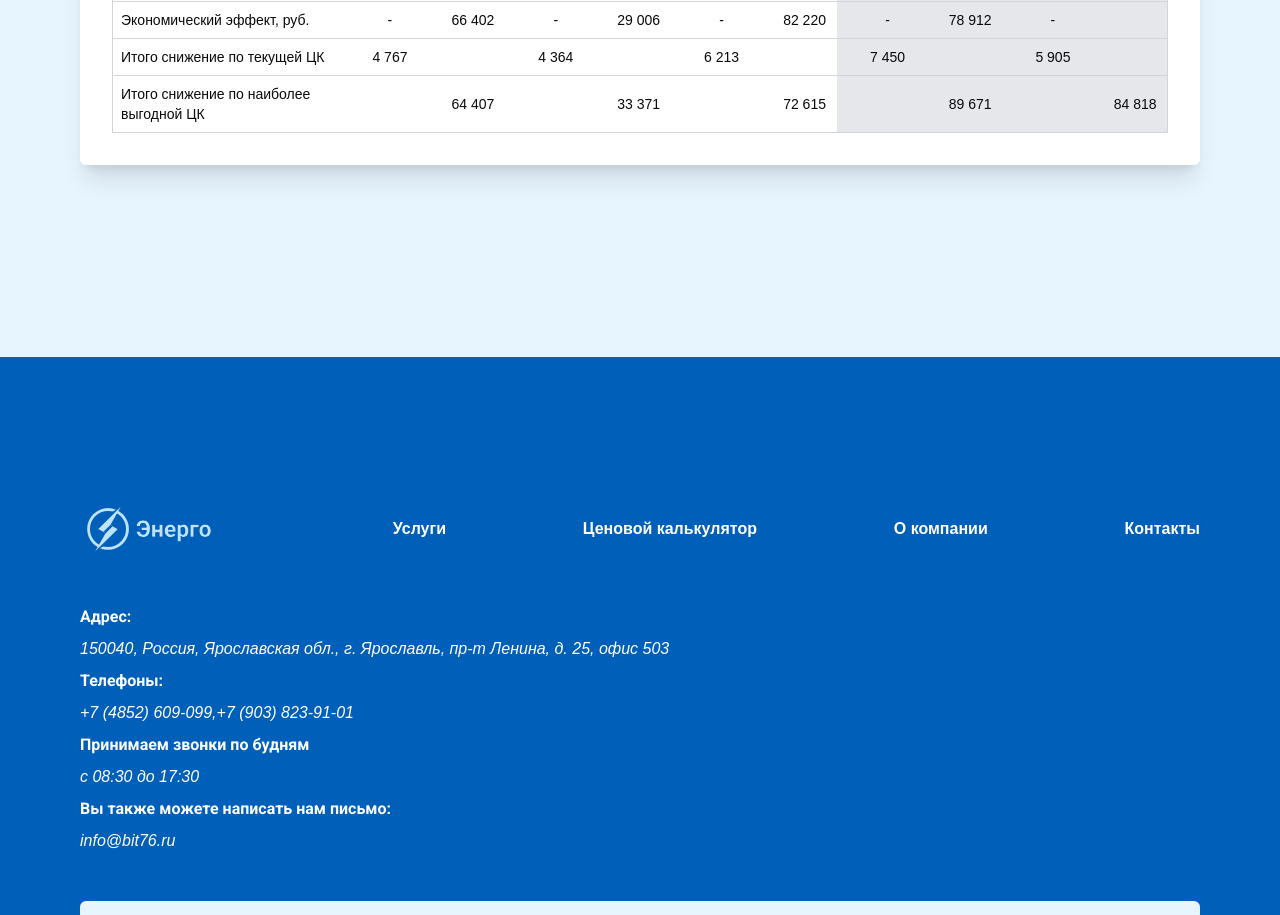
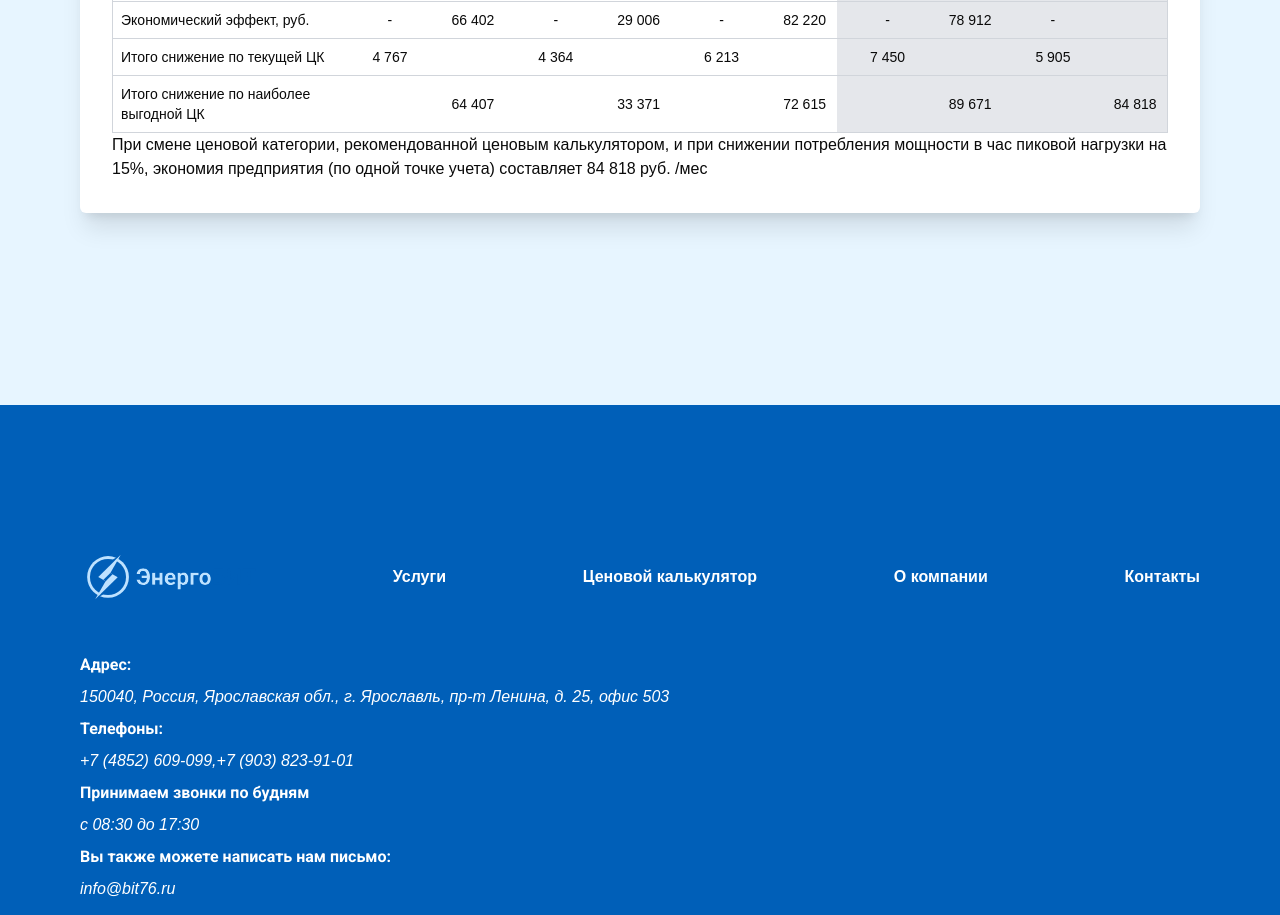
Before and after one commit to Markito97/test-vercel, a Next.js app: page /energy-simulation in a window 1280 px wide. Shown: the part 1480-2395 px from the top of the page. Built offline with nearby package versions, Linux system fonts and the light colour scheme.

Commit message:
--wip update energy simulation

```diff
--- a/components/ui/energy-simulation/EnergySimulationTable.tsx
+++ b/components/ui/energy-simulation/EnergySimulationTable.tsx
@@ -126,6 +126,9 @@ export const EnergySimulationTable = () => {
           ))}
         </TableBody>
       </Table>
+      <p>
+        При смене ценовой категории, рекомендованной ценовым калькулятором, и при снижении потребления мощности в час пиковой нагрузки на 15%, экономия предприятия (по одной точке учета) составляет 84 818 руб. /мес
+      </p>
     </div>
   );
 };
```
